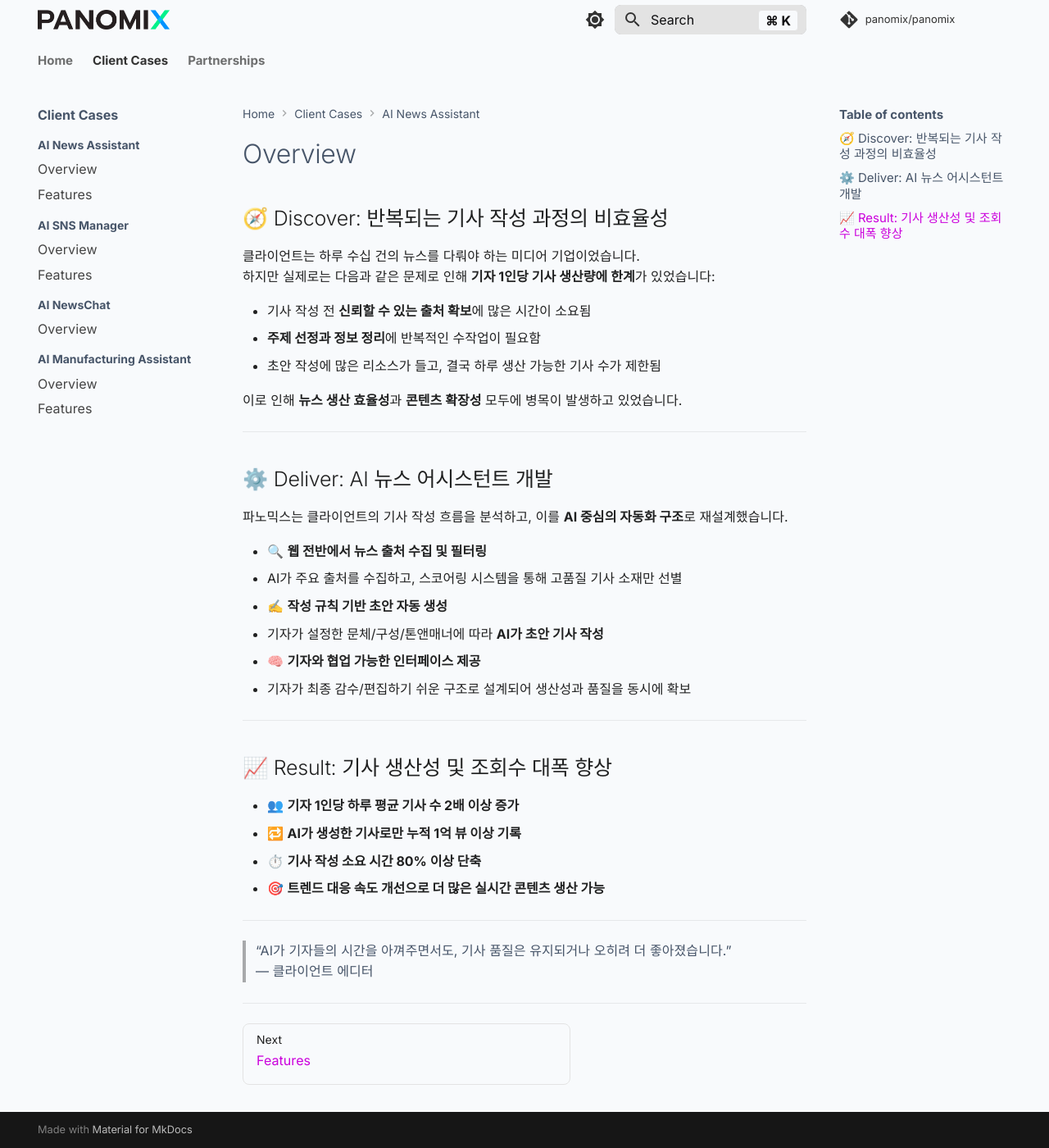
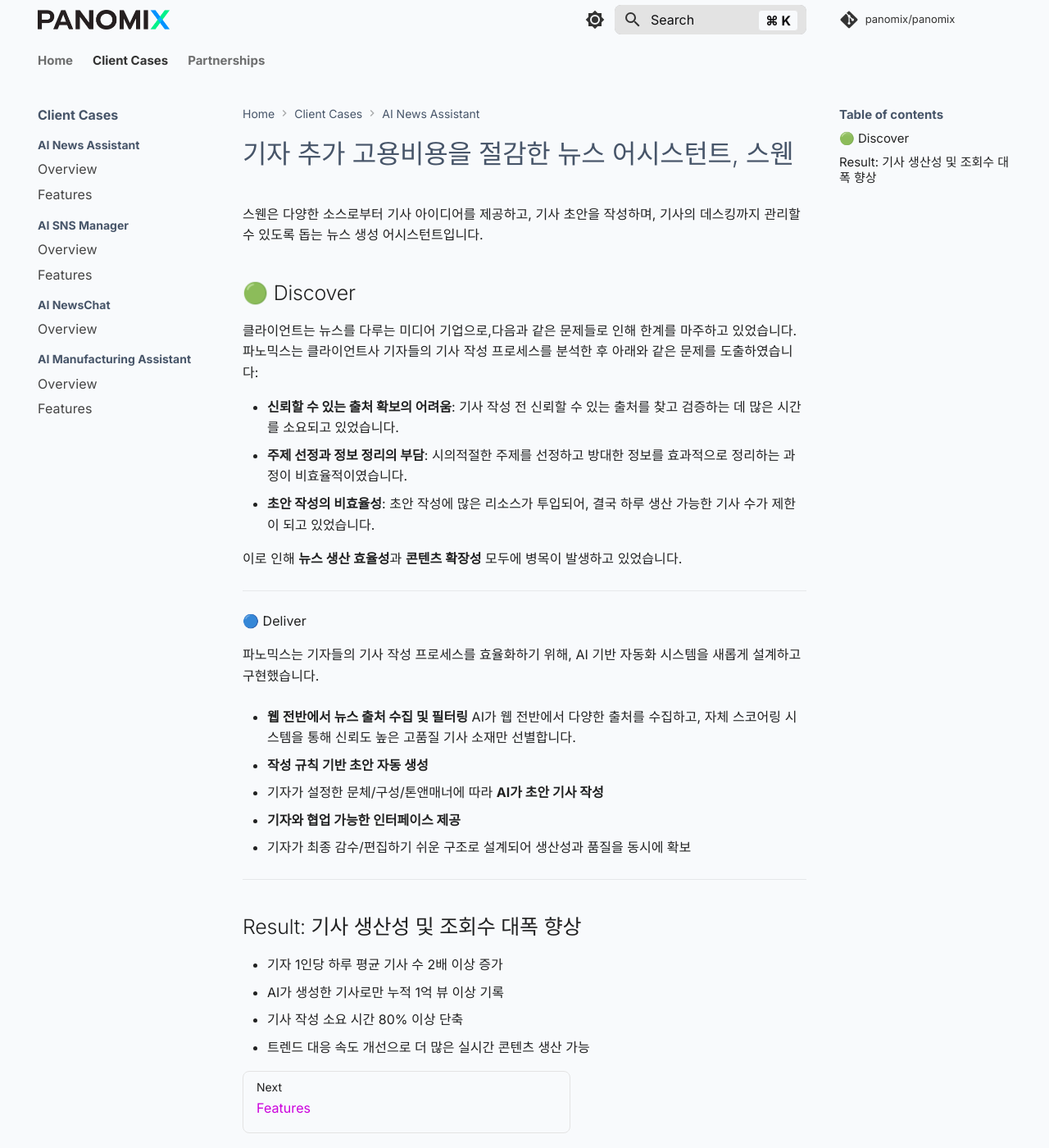
Before and after one commit to panomix/panomix, an MkDocs documentation site: the page built from docs/clients/news/news.md, in a window 1280 px wide and 1400 px high. Shown: the whole window at 82% size. Built offline with MkDocs 1.6.1 and Material for MkDocs 9.7.7, drawn with Linux system fonts in a browser that asks for light colours; comment, search, counter and statistics services are not loaded.

Commit message:
Update news.md

```diff
--- a/docs/clients/news/news.md
+++ b/docs/clients/news/news.md
@@ -1,42 +1,42 @@
-## 🧭 Discover: 반복되는 기사 작성 과정의 비효율성
+# 기자 추가 고용비용을 절감한 뉴스 어시스턴트, 스웬
 
-클라이언트는 하루 수십 건의 뉴스를 다뤄야 하는 미디어 기업이었습니다.
-하지만 실제로는 다음과 같은 문제로 인해 **기자 1인당 기사 생산량에 한계**가 있었습니다:
+스웬은 다양한 소스로부터 기사 아이디어를 제공하고, 기사 초안을 작성하며, 기사의 데스킹까지 관리할 수 있도록 돕는 뉴스 생성 어시스턴트입니다.
 
-- 기사 작성 전 **신뢰할 수 있는 출처 확보**에 많은 시간이 소요됨
-- **주제 선정과 정보 정리**에 반복적인 수작업이 필요함
-- 초안 작성에 많은 리소스가 들고, 결국 하루 생산 가능한 기사 수가 제한됨
+## 🟢 Discover
+
+클라이언트는 뉴스를 다루는 미디어 기업으로,다음과 같은 문제들로 인해 한계를 마주하고 있었습니다. 파노믹스는 클라이언트사 기자들의 기사 작성 프로세스를 분석한 후 아래와 같은 문제를 도출하였습니다:
+
+
+- **신뢰할 수 있는 출처 확보의 어려움**: 기사 작성 전 신뢰할 수 있는 출처를 찾고 검증하는 데 많은 시간를 소요되고 있었습니다.
+- **주제 선정과 정보 정리의 부담**: 시의적절한 주제를 선정하고 방대한 정보를 효과적으로 정리하는 과정이 비효율적이였습니다.
+- **초안 작성의 비효율성**: 초안 작성에 많은 리소스가 투입되어, 결국 하루 생산 가능한 기사 수가 제한이 되고 있었습니다.
+
 
 이로 인해 **뉴스 생산 효율성**과 **콘텐츠 확장성** 모두에 병목이 발생하고 있었습니다.
 
 ---
 
-## ⚙️ Deliver: AI 뉴스 어시스턴트 개발
+🔵 Deliver
 
-파노믹스는 클라이언트의 기사 작성 흐름을 분석하고, 이를 **AI 중심의 자동화 구조**로 재설계했습니다.
+파노믹스는 기자들의 기사 작성 프로세스를 효율화하기 위해, AI 기반 자동화 시스템을 새롭게 설계하고 구현했습니다.
 
-- 🔍 **웹 전반에서 뉴스 출처 수집 및 필터링**
-  - AI가 주요 출처를 수집하고, 스코어링 시스템을 통해 고품질 기사 소재만 선별
-- ✍️ **작성 규칙 기반 초안 자동 생성**
+- **웹 전반에서 뉴스 출처 수집 및 필터링**
+AI가 웹 전반에서 다양한 출처를 수집하고, 자체 스코어링 시스템을 통해 신뢰도 높은 고품질 기사 소재만 선별합니다.
+
+- **작성 규칙 기반 초안 자동 생성**
   - 기자가 설정한 문체/구성/톤앤매너에 따라 **AI가 초안 기사 작성**
-- 🧠 **기자와 협업 가능한 인터페이스 제공**
+- **기자와 협업 가능한 인터페이스 제공**
   - 기자가 최종 감수/편집하기 쉬운 구조로 설계되어 생산성과 품질을 동시에 확보
 
 ---
 
-## 📈 Result: 기사 생산성 및 조회수 대폭 향상
+## Result: 기사 생산성 및 조회수 대폭 향상
 
-- 👥 **기자 1인당 하루 평균 기사 수 2배 이상 증가**
-- 🔁 **AI가 생성한 기사로만 누적 1억 뷰 이상 기록**
-- ⏱️ **기사 작성 소요 시간 80% 이상 단축**
-- 🎯 **트렌드 대응 속도 개선으로 더 많은 실시간 콘텐츠 생산 가능**
+- 기자 1인당 하루 평균 기사 수 2배 이상 증가
+- AI가 생성한 기사로만 누적 1억 뷰 이상 기록
+- 기사 작성 소요 시간 80% 이상 단축
+- 트렌드 대응 속도 개선으로 더 많은 실시간 콘텐츠 생산 가능
 
----
-
-> “AI가 기자들의 시간을 아껴주면서도, 기사 품질은 유지되거나 오히려 더 좋아졌습니다.”
-> — 클라이언트 에디터
-
----
 
 <a href="../features" class="next-step">
     Features
```
